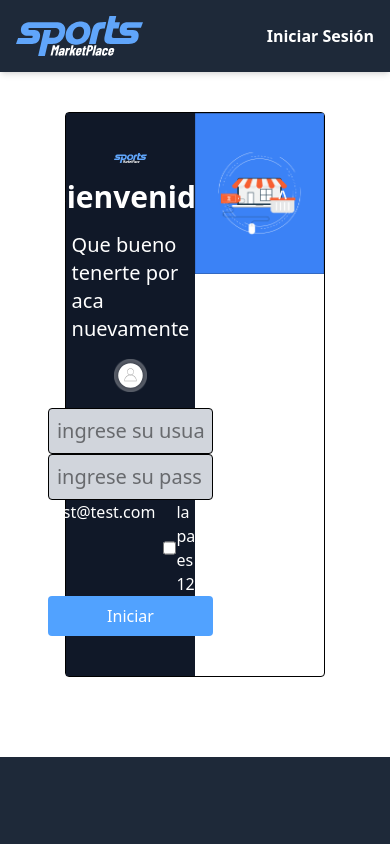
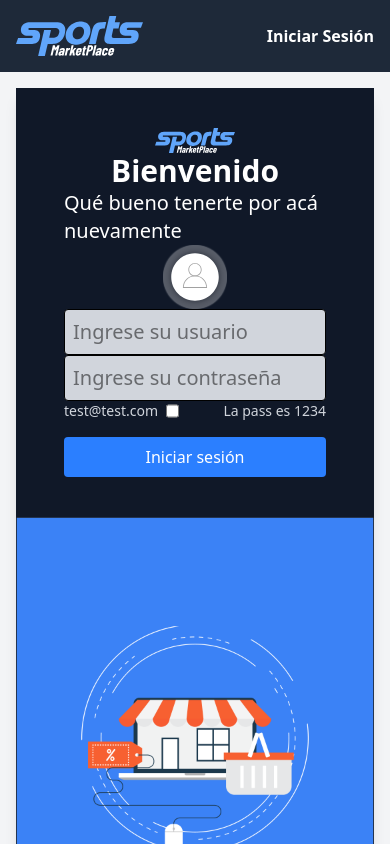
Before and after one commit to camunoz2/sport_market, a React (Vite) app in the folder frontend/: page /login in a window 390 px wide. Shown: the top 844 px of the page. Built offline with nearby package versions, Linux system fonts and the light colour scheme.

Commit message:
se le hicieron varias modificaciones incluyendo boton de home n varias paginas y responsivas

```diff
--- a/frontend/package.json
+++ b/frontend/package.json
@@ -12,6 +12,7 @@
   "dependencies": {
     "@tailwindcss/vite": "^4.0.0",
     "axios": "^1.7.9",
+    "lucide-react": "^0.474.0",
     "prop-types": "^15.8.1",
     "react": "^18.3.1",
     "react-dom": "^18.3.1",
--- a/frontend/src/components/category-nav.jsx
+++ b/frontend/src/components/category-nav.jsx
@@ -1,28 +1,62 @@
+import { useState } from "react";
 import PropTypes from "prop-types";
+import { Menu, X } from "lucide-react"; // Importamos iconos para el menú
 
 const CategoryNav = ({ categories }) => {
+  const [isOpen, setIsOpen] = useState(false);
+
   return (
-    <div className="bg-blue-400">
-      <div className="container mx-auto flex items-center justify-between py-4">
-        <div className="flex space-x-6">
+    <nav className="bg-blue-500 text-white">
+      <div className="container mx-auto flex items-center justify-between py-4 px-6">
+        {/* Menú en pantallas grandes */}
+        <div className="hidden md:flex space-x-6">
           {categories.map((category) => (
             <span
               key={category}
-              className="text-gray-700 hover:text-blue-600 cursor-pointer"
+              className="hover:text-gray-300 cursor-pointer transition-colors"
             >
               {category}
             </span>
           ))}
         </div>
 
+        {/* Botón Publicar */}
         <a
           href="/publicar"
-          className="bg-green-500 font-bold px-4 py-2 rounded-lg hover:bg-blue-700 transition-colors"
+          className="bg-green-500 font-bold px-4 py-2 rounded-lg hover:bg-green-600 transition-colors hidden md:block"
         >
           Publicar Producto
         </a>
+
+        {/* Botón Hamburguesa para móviles */}
+        <button
+          className="md:hidden focus:outline-none"
+          onClick={() => setIsOpen(!isOpen)}
+        >
+          {isOpen ? <X size={30} /> : <Menu size={30} />}
+        </button>
       </div>
-    </div>
+
+      {/* Menú desplegable en móviles */}
+      {isOpen && (
+        <div className="md:hidden bg-blue-600 text-white flex flex-col items-center py-4 space-y-3">
+          {categories.map((category) => (
+            <span
+              key={category}
+              className="hover:text-gray-300 cursor-pointer transition-colors"
+            >
+              {category}
+            </span>
+          ))}
+          <a
+            href="/publicar"
+            className="bg-green-500 font-bold px-4 py-2 rounded-lg hover:bg-green-600 transition-colors"
+          >
+            Publicar Producto
+          </a>
+        </div>
+      )}
+    </nav>
   );
 };
 
--- a/frontend/src/pages/CreatePost.jsx
+++ b/frontend/src/pages/CreatePost.jsx
@@ -18,7 +18,7 @@ const CreateListing = () => {
 
   const handlePublishClick = () => {
     // Verificar si el usuario está autenticado en el localStorage (puedes usar otro método según tu lógica)
-    const isAuthenticated = localStorage.getItem("isAuthenticated");
+    const isAuthenticated = sessionStorage.getItem("jwt");
 
     if (isAuthenticated) {
       // Si está autenticado, continuar con la publicación
--- a/frontend/src/pages/Login.jsx
+++ b/frontend/src/pages/Login.jsx
@@ -1,4 +1,5 @@
 import { useState } from "react";
+import { useNavigate } from "react-router-dom";
 import UserInput from "../components/user-input";
 import { useAuth } from "../context/AuthContext";
 
@@ -6,6 +7,7 @@ function Login() {
   const { login, user } = useAuth();
   const [email, setEmail] = useState("");
   const [password, setPassword] = useState("");
+  const navigate = useNavigate();
 
   const handleLogin = async (e) => {
     e.preventDefault();
@@ -13,50 +15,48 @@ function Login() {
       await login(email, password);
       alert(`Bienvenido ${user.email}`);
     } catch (err) {
-      alert("El login fallo. Estas corriendo el backend??", err);
+      alert("El login falló. ¿Estás corriendo el backend?", err);
     }
   };
 
   return (
-    <div className="grid grid-cols-2 border border-black rounded-sm w-2/3 my-10">
-      <div className="flex flex-col bg-gray-900 items-center text-white px-12 gap-4 py-10">
+    <div className="flex flex-col justify-center items-center min-h-screen bg-gray-100 p-4">
+      <div className="bg-white shadow-lg rounded-lg w-full max-w-4xl flex flex-col md:flex-row">
+        {/* Sección del formulario */}
+        <div className="flex flex-col bg-gray-900 items-center text-white px-12 py-10 w-full md:w-1/2">
           <img src="/logo.svg" alt="logo" className="w-20" />
           <h2 className="text-3xl font-bold">Bienvenido</h2>
-        <p className="text-xl font-light">
-          Que bueno tenerte por aca nuevamente
-        </p>
+          <p className="text-xl font-light">Qué bueno tenerte por acá nuevamente</p>
           <img src="/usericon.svg" alt="user icon" className="w-16" />
-        <form onSubmit={handleLogin}>
-          <UserInput
-            value={email}
-            onChange={setEmail}
-            placeholder="ingrese su usuario"
-          />
-          <UserInput
-            value={password}
-            onChange={setPassword}
-            placeholder="ingrese su pass"
-          />
-          <div className="flex justify-between w-full">
+
+          <form onSubmit={handleLogin} className="w-full">
+            <UserInput value={email} onChange={setEmail} placeholder="Ingrese su usuario" />
+            <UserInput value={password} onChange={setPassword} placeholder="Ingrese su contraseña" />
+
+            <div className="flex justify-between w-full text-sm text-gray-300">
               <div className="flex gap-2">
                 <p>test@test.com</p>
                 <input type="checkbox" />
               </div>
-            <div>
-              <p>la pass es 1234</p>
+              <p>La pass es 1234</p>
             </div>
-          </div>
-          <button
-            type="submit"
-            className="border-sm bg-blue-400 py-2 px-2 rounded-sm w-full"
-          >
-            Iniciar
+
+            <button type="submit" className="bg-blue-500 text-white py-2 px-4 rounded w-full mt-4">
+              Iniciar sesión
             </button>
           </form>
         </div>
-      <div className="relative">
-        <img src="/login.png" alt="loginimg" className="object-cover" />
+
+        {/* Imagen de login */}
+        <div className="w-full md:w-1/2">
+          <img src="/login.png" alt="loginimg" className="object-cover w-full h-full rounded-b-lg md:rounded-r-lg md:rounded-b-none" />
         </div>
+      </div>
+
+      {/* Botón Volver al Home */}
+      <button onClick={() => navigate("/")} className="mt-6 bg-green-500 text-white px-6 py-2 rounded">
+        Volver al Home
+      </button>
     </div>
   );
 }
--- a/frontend/src/pages/ProductDetail.jsx
+++ b/frontend/src/pages/ProductDetail.jsx
@@ -1,24 +1,39 @@
-import { useParams } from "react-router";
-import { generateProduct } from "../utils/fakerjs"; // Assuming you already generate product data
+import { useParams, useNavigate } from "react-router-dom";
+import { generateProduct } from "../utils/fakerjs";
 
 const ProductDetail = () => {
   let params = useParams();
+  const navigate = useNavigate();
   const product = generateProduct();
 
   if (!product) {
-    return <p>Product not found.</p>;
+    return <p className="text-center text-red-500 text-lg">Producto no encontrado.</p>;
   }
 
   return (
-    <div key={params}>
-      <h1>{product.name}</h1>
-      <img src={product.image} alt={product.name} />
-      <p>{product.description}</p>
-      <p>Brand: {product.brand}</p>
-      <p>Category: {product.category}</p>
-      <p>Price: ${product.price}</p>
-      <p>Available sizes: {product.sizes.join(", ")}</p>
-      <p>Stock: {product.stock}</p>
+    <div className="flex flex-col justify-center items-center min-h-screen bg-gray-100 p-4">
+      <div className="bg-white shadow-lg rounded-lg w-full max-w-4xl p-6 flex flex-col md:flex-row items-center">
+        {/* Imagen del producto */}
+        <div className="w-full md:w-1/2 flex justify-center">
+          <img src={product.image} alt={product.name} className="object-cover w-80 h-80 rounded-lg shadow-md" />
+        </div>
+
+        {/* Información del producto */}
+        <div className="w-full md:w-1/2 flex flex-col items-start gap-4 p-4">
+          <h1 className="text-3xl font-bold">{product.name}</h1>
+          <p className="text-gray-600">{product.description}</p>
+          <p><span className="font-semibold">Marca:</span> {product.brand}</p>
+          <p><span className="font-semibold">Categoría:</span> {product.category}</p>
+          <p><span className="font-semibold">Precio:</span> ${product.price}</p>
+          <p><span className="font-semibold">Tamaños disponibles:</span> {product.sizes.join(", ")}</p>
+          <p><span className="font-semibold">Stock:</span> {product.stock}</p>
+        </div>
+      </div>
+
+      {/* Botón Volver al Home */}
+      <button onClick={() => navigate("/")} className="mt-6 bg-green-500 text-white px-6 py-2 rounded">
+        Volver al Home
+      </button>
     </div>
   );
 };
```
Also changed, not shown: 1 other file (tests, documents, lock files or other folders). Lines whose indentation alone changed are shown as unchanged.
